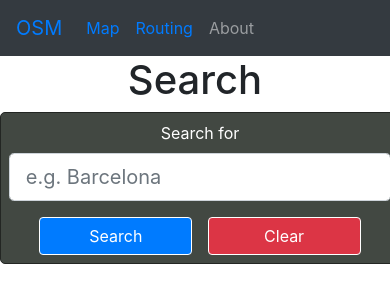
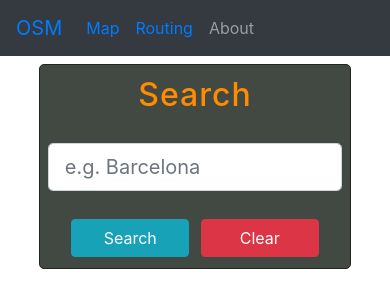
Before and after one commit to philip993/osm-maps, a React (Create React App) app: page /routing in a window 390 px wide. Shown: the top 308 px of the page. Built offline with nearby package versions, Linux system fonts and the light colour scheme.

Commit message:
1.44. Style changes

```diff
--- a/src/components/Search/Search.js
+++ b/src/components/Search/Search.js
@@ -11,7 +11,7 @@ import Routing from '../Routing/Routing';
 
 const Search = () => {
   const { searchObject, searchText } = useSelector(
-    (state) => state.SearchReducer,
+    (state) => state.SearchReducer
   );
   const dispatch = useDispatch();
 
@@ -30,11 +30,11 @@ const Search = () => {
 
   return (
     <div className="search">
-      <h1>Search</h1>
       <Form className="searchForm" onSubmit={handleSearch}>
-        <Form.Label className="formLabel">Search for</Form.Label>
+        <h2>Search</h2>
         <Form.Group className="formGroup">
           <Form.Control
+            className="formInput"
             size="lg"
             required
             type="text"
@@ -44,7 +44,7 @@ const Search = () => {
           />
         </Form.Group>
         <Form.Group className="formGroupBtn">
-          <Button className="searchBtn" variant="primary" type="submit">
+          <Button className="searchBtn" variant="info" type="submit">
             Search
           </Button>
           <Button
@@ -65,7 +65,7 @@ const Search = () => {
               <Card.Body className="cardBody">
                 <Card.Title className="cardTitle">{s.display_name}</Card.Title>
                 <Card.Text className="cardText">
-                  Lat: {s.lat} Lng: {s.lng}
+                  Lat: {s.lat} Lng: {s.lon}
                 </Card.Text>
                 <Routing />
               </Card.Body>
--- a/src/components/Search/SearchStyle.scss
+++ b/src/components/Search/SearchStyle.scss
@@ -1,17 +1,23 @@
 .search {
   .searchForm {
-    width: 400px;
+    width: 30%;
     margin: auto;
     border: 1px solid #232623;
     background-color: #424842;
     border-radius: 5px;
     padding: 2%;
     color: #fff;
+    margin-top: 2%;
+
+    h2 {
+      letter-spacing: 1px;
+      color: darkorange;
+      margin-top: -3%;
+      margin-bottom: 10%;
+    }
 
     .formGroup {
-      .searchLabel {
-        font-weight: bold;
-        size: 2rem;
+      .formInput {
       }
     }
 
@@ -22,15 +28,118 @@
       .clearBtn {
         margin-left: 2%;
         margin-right: 2%;
+        margin-top: 4%;
+        margin-bottom: -3%;
         width: 40%;
-        border: 1px solid #fff;
+
+        &:hover {
+          box-shadow: 0px 0px 5px #fff;
+        }
       }
     }
   }
 
   .card {
-    width: 50%;
+    width: 40%;
     margin: auto;
-    margin-top: 2%;
+    margin-top: 4%;
+    border: 1px solid #424842;
+    .cardHeader {
+      background-color: #424842;
+      color: #fff;
+      font-weight: bold;
+      letter-spacing: 1px;
+      font-size: 1.2rem;
+    }
   }
 }
+
+// FKIN RESOLUTION
+@media all and (min-width: 1800px) {
+  .search {
+    // width: 90%;
+
+    .searchForm {
+      width: 25%;
+    }
+
+    .card {
+      width: 40%;
+    }
+  }
+}
+
+@media all and (min-width: 1200px) and (max-width: 1800px) {
+  .search {
+    // width: 90%;
+
+    .searchForm {
+      width: 35%;
+    }
+
+    .card {
+      width: 60%;
+    }
+  }
+}
+
+// FROM IPAD TO BIGGER SCREENS
+@media all and (min-width: 720px) and (max-width: 1200px) {
+  .search {
+    // width: 90%;
+
+    .searchForm {
+      width: 50%;
+    }
+
+    .card {
+      width: 60%;
+    }
+  }
+}
+// MIDDLE
+@media all and (max-width: 720px) {
+  .search {
+    // width: 90%;
+
+    .searchForm {
+      width: 50%;
+    }
+
+    .card {
+      width: 80%;
+    }
+  }
+}
+
+// LOWEST MOBILES
+@media all and (max-width: 540px) {
+  .search {
+    // width: 90%;
+
+    .searchForm {
+      width: 80%;
+
+      h2 {
+        margin-top: 1%;
+      }
+
+      .formGroupBtn {
+        margin: auto;
+
+        .searchBtn,
+        .clearBtn {
+          margin-left: 2%;
+          margin-right: 2%;
+          margin-top: 4%;
+          margin-bottom: 1%;
+          width: 40%;
+        }
+      }
+
+      .card {
+        width: 100%;
+      }
+    }
+  }
+}
```
